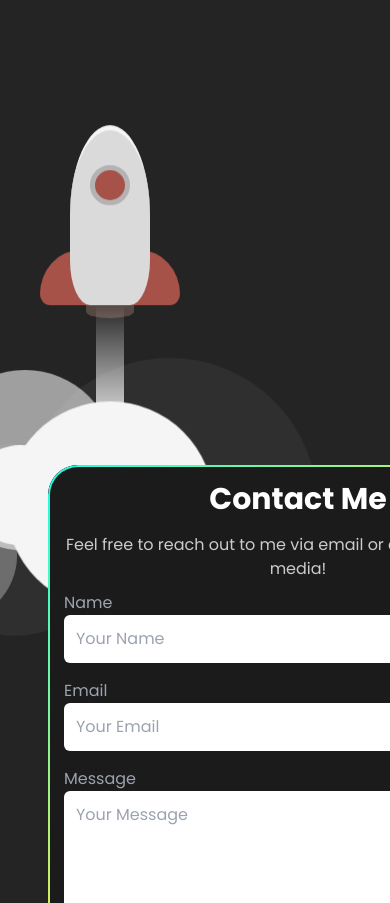
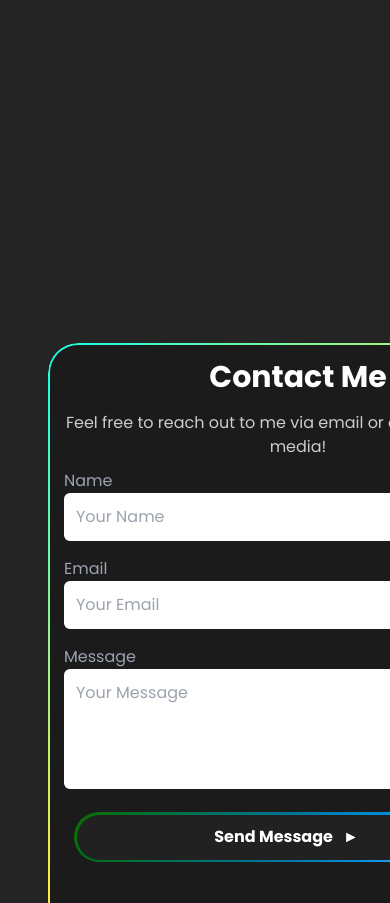
Before and after one commit to aeMyst/Portfolio2, a React (Vite) app in the folder my-portfolio/: page / in a window 390 px wide. Shown: the part 10100-11003 px from the top of the page. Built offline with nearby package versions, Linux system fonts and the light colour scheme.

Commit message:
fixing contact to show rocket only on desktop

```diff
--- a/my-portfolio/src/elements/Contact.css
+++ b/my-portfolio/src/elements/Contact.css
@@ -281,14 +281,16 @@
     }
   }
 
-  @media (max-width: 768px) {
+  @media (max-width: 1024px) {
+    .contact-container {
+      justify-content: center; /* Center the container */
+      align-items: center; /* Center the card vertically */
+      flex-direction: column; /* Stack items vertically */
+    }
 
-    .contact-container {
-      flex-direction: column;
-      gap: 30px;
-      padding: 10px;
-    }
     .contact-card {
-      padding: 15px;
+      width: 100%; /* Take full width on smaller screens */
+      max-width: 500px; /* Optional: Limit max width for better layout */
+      margin: 0 auto; /* Center horizontally */
     }
   }
--- a/my-portfolio/src/pages/Contact.jsx
+++ b/my-portfolio/src/pages/Contact.jsx
@@ -1,4 +1,4 @@
-import React, { useState } from 'react';
+import React, { useState, useEffect } from 'react';
 import '../elements/Contact.css';
 import '../elements/MainCard.css';
 
@@ -12,6 +12,17 @@ const ContactMe = () => {
   });
 
   const [statusMessage, setStatusMessage] = useState('');
+  const [isLargeScreen, setIsLargeScreen] = useState(true);
+
+  useEffect(() => {
+    const handleResize = () => {
+      setIsLargeScreen(window.innerWidth > 1024);
+    };
+
+    handleResize();
+    window.addEventListener('resize', handleResize);
+    return () => window.removeEventListener('resize', handleResize);
+  }, []);
 
   // Handle form input changes
   const handleInputChange = (e) => {
@@ -26,24 +37,17 @@ const ContactMe = () => {
   const handleSubmit = (e) => {
     e.preventDefault();
 
-    // Validate inputs
     if (!formData.name || !formData.email || !formData.message) {
       setStatusMessage('Please fill in all fields.');
       return;
     }
 
-    // Send form data using EmailJS
     emailjs
-      .send(
-        'service_3mkpoi5',
-        'template_cj2hwjb',
-        formData,
-        'iOs1drhLW9QM6NDM_'
-      )
+      .send('service_3mkpoi5', 'template_cj2hwjb', formData, 'iOs1drhLW9QM6NDM_')
       .then(
         () => {
           setStatusMessage('Message sent successfully!');
-          setFormData({ name: '', email: '', message: '' }); // Reset form
+          setFormData({ name: '', email: '', message: '' });
         },
         (error) => {
           setStatusMessage('Failed to send message. Please try again.');
@@ -54,10 +58,15 @@ const ContactMe = () => {
 
   return (
     <section id="contact" className="min-h-screen bg-transparent text-white flex items-center justify-center p-8">
-      <div className="w-full max-w-6xl flex flex-col lg:flex-row items-center justify-between gap-8">
+      <div
+        className={`w-full max-w-6xl flex items-center justify-between gap-8 ${
+          isLargeScreen ? 'lg:flex-row' : 'flex-col justify-center'
+        }`}
+      >
         {/* Rocket Container */}
+        {isLargeScreen && (
           <div
-          className="relative w-full lg:w-1/2 flex justify-center items-center"
+            className="relative w-full lg:w-1/2 flex justify-center items-center rocket-container"
             style={{ transform: 'translate(-85px, -125px)' }}
           >
             <div className="rocket">
@@ -81,6 +90,7 @@ const ContactMe = () => {
               </ul>
             </div>
           </div>
+        )}
 
         {/* Contact Form */}
         <div className="w-full lg:w-1/2">
```
Lines whose indentation alone changed are shown as unchanged.
